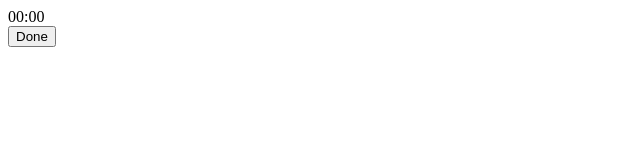
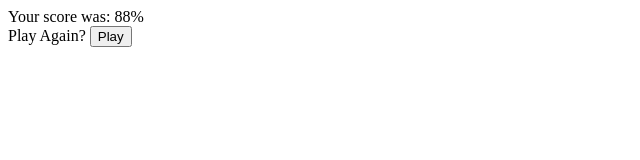
Before and after one commit to tbiaglow/TriviaGame, a plain HTML site: page index.html in a window 1280 px wide. Shown: the whole page, without its empty margins (0-640 px from the left). Drawn offline with nearby package versions, Linux system fonts and the light colour scheme.

Commit message:
Can now switch between game screen and game over screen fluidly

```diff
--- a/assets/javascript/app.js
+++ b/assets/javascript/app.js
@@ -42,15 +42,32 @@ var question5 = {
     AnswerD: ""
 };
 
-
+var gameInfo = $('#wrapper')
 
 intervalID = setInterval(count, 1000);
 
+score = "88%"
+// function determineScore(userAnswers, correctAnswers) {
+//   return score
+// }
+
+function gameOver() {
+  $('#wrapper').remove()
+  $('body').append('<div id="score">Your score was: </div>')
+  $("#score").append(score)
+  $('body').append('<div id=playAgain>Play Again? </div>')
+  $('#playAgain').append('<button id="playButton">Play</button>')
+  $('#playButton').click(function (){startNewGame()})
+}
 
 
-
-function gameOver() {
-  $(document).html("Hello World!")
+function startNewGame() {
+  $('#score').remove()
+  $('#playAgain').remove()
+  $('body').append(gameInfo)
+  time = 5;
+  $("#display").html("00:05");
+  setInterval(count, 1000);
 }
 
 function count() {
--- a/index.html
+++ b/index.html
@@ -12,7 +12,7 @@
 
         <div id="display">02:00</div>
 
-        <!-- Div containing our stopwatch controls -->
+
         <div id="buttons">
           <button id="done">Done</button>
 
@@ -21,7 +21,7 @@
     </div>
 
     <!-- jQuery -->
-    <script type="text/javascript" src="https://cdnjs.cloudflare.com/ajax/libs/jquery/3.2.1/jquery.min.js"></script>
+    <script type="text/javascript" src="https://ajax.googleapis.com/ajax/libs/jquery/3.4.0/jquery.min.js"></script>
 
     <!-- Script -->
     <script type="text/javascript" src="assets/javascript/app.js"></script>
```
